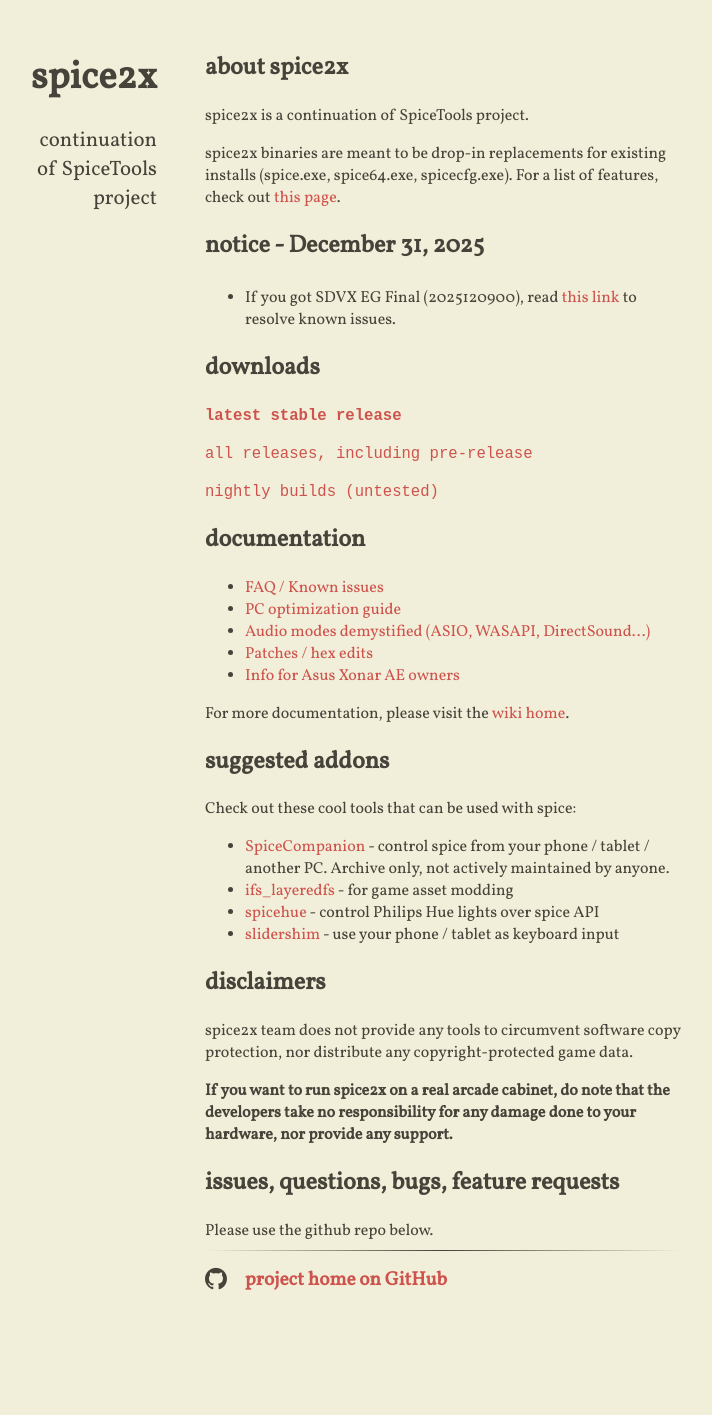
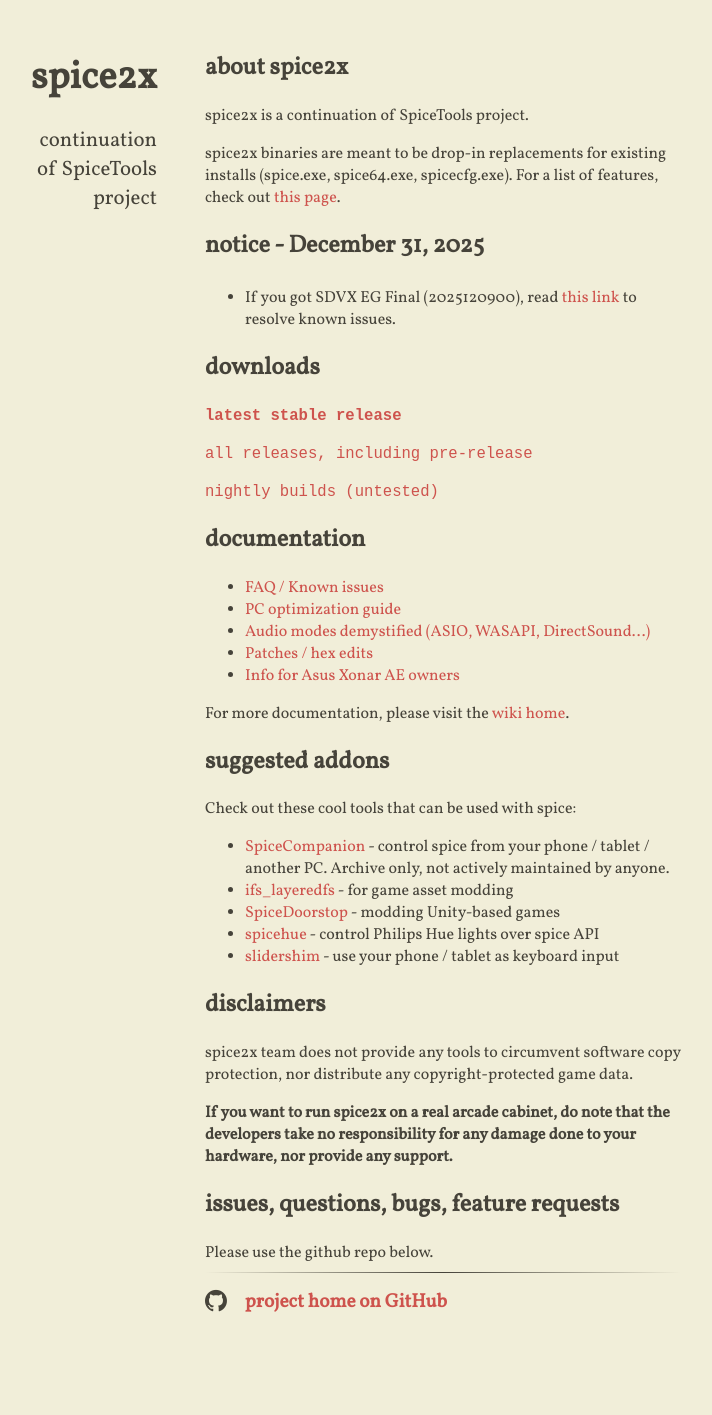
Before and after one commit to spice2x/spice2x.github.io, a Jekyll site: the page built from docs/index.html, in a window 1280 px wide. Shown: the whole page, without its empty margins (299-1011 px from the left). Built offline with Jekyll 4.4.1, drawn with Linux system fonts in a browser that asks for light colours; nearby versions of some CDN libraries; before the commit the page ends 1393 px from its top, so only the background shows below that.

Commit message:
doorstop

```diff
--- a/docs/_includes/content.html
+++ b/docs/_includes/content.html
@@ -85,6 +85,9 @@
     <a href="https://github.com/mon/ifs_layeredfs">ifs_layeredfs</a> - for game asset modding
   </li>
   <li>
+    <a href="https://github.com/ainlorn/SpiceDoorstop">SpiceDoorstop</a> - modding Unity-based games
+  </li>
+  <li>
     <a href="https://github.com/kinetic-flow/spicehue">spicehue</a> - control Philips Hue lights over spice API
   </li>
   <li>
```
